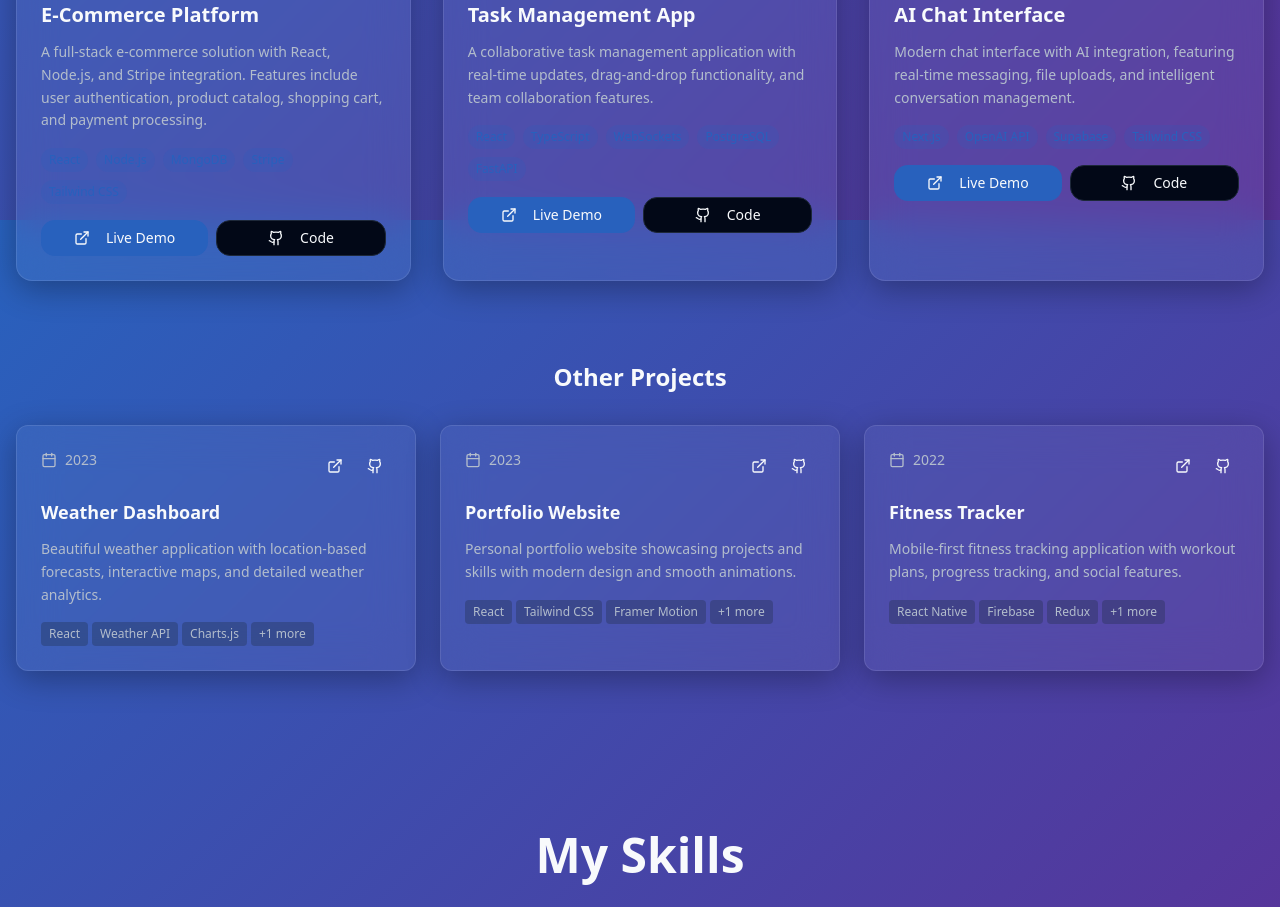
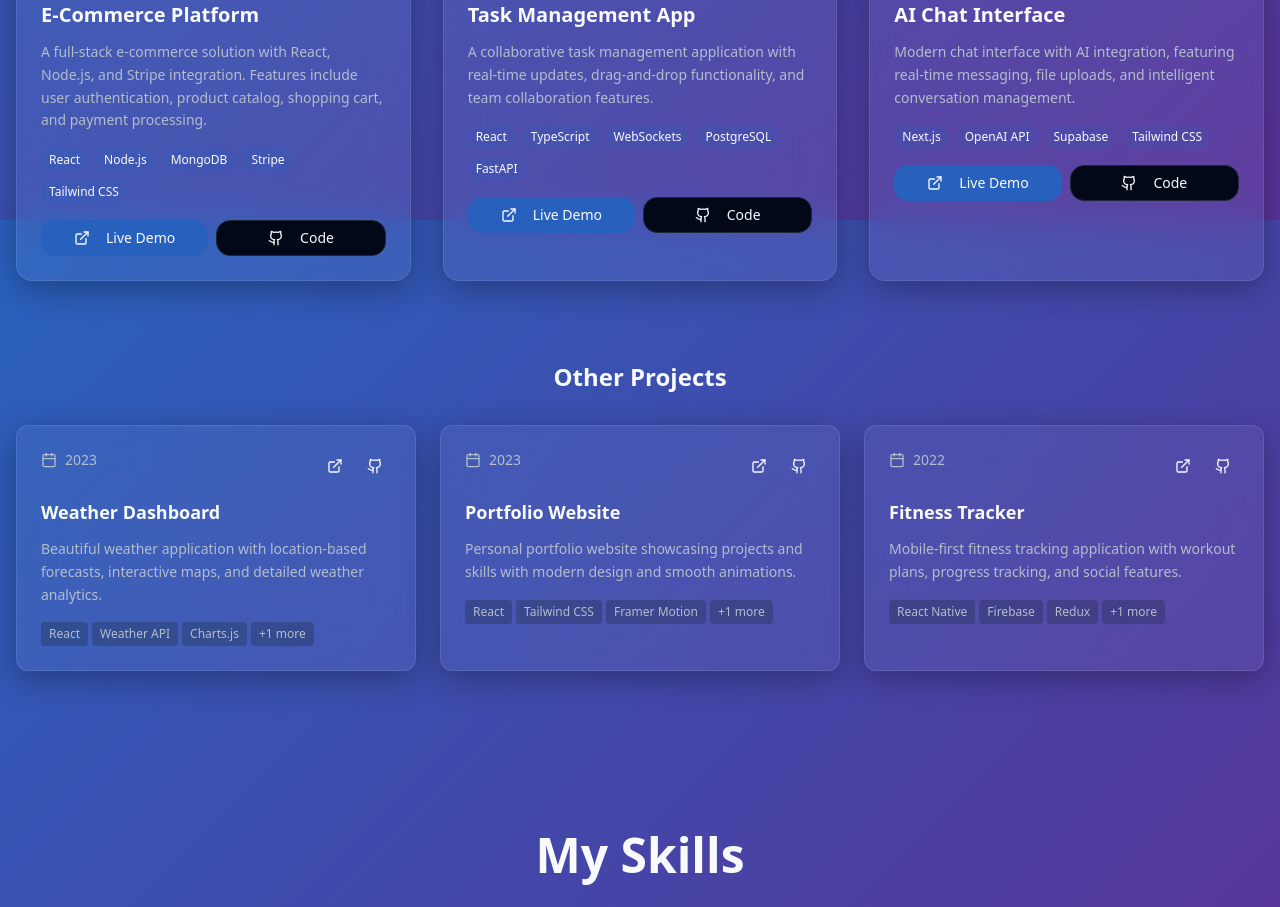
Before and after one commit to yashratan/my-portfolio, a React (Vite) app: page / in a window 1280 px wide. Shown: the part 1380-2287 px from the top of the page. Built offline with nearby package versions, Linux system fonts and the light colour scheme.

Commit message:
skills text color

```diff
--- a/src/components/portfolio/Projects.tsx
+++ b/src/components/portfolio/Projects.tsx
@@ -134,7 +134,8 @@ const Projects = () => {
                     {project.technologies.map((tech) => (
                       <span
                         key={tech}
-                        className="px-2 py-1 text-xs bg-primary/20 text-primary rounded-md"
+                        className="px-2 py-1 text-xs bg-primary/20 rounded-md"
+                        color="hsl(217deg 100% 90.56%);"
                       >
                         {tech}
                       </span>
```
